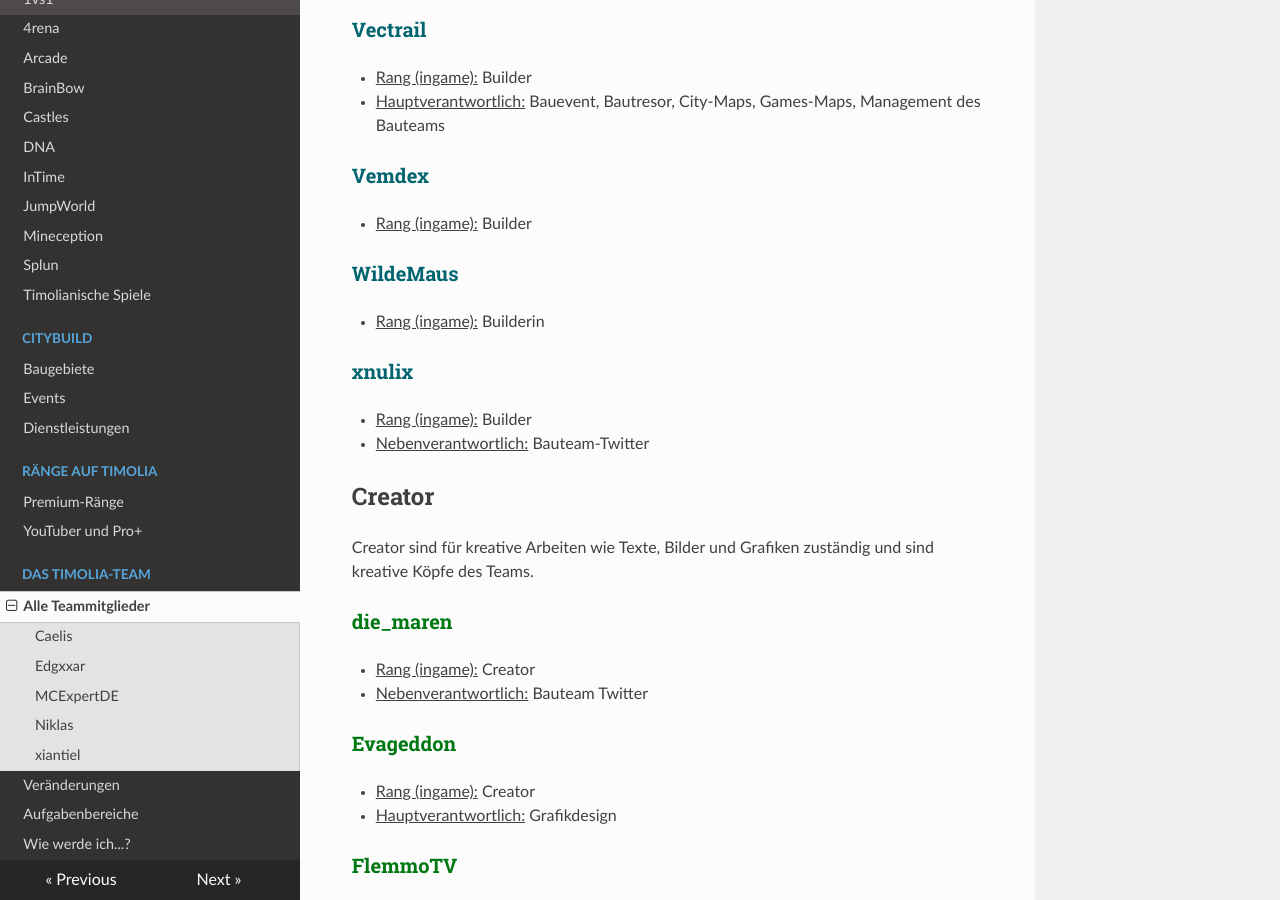
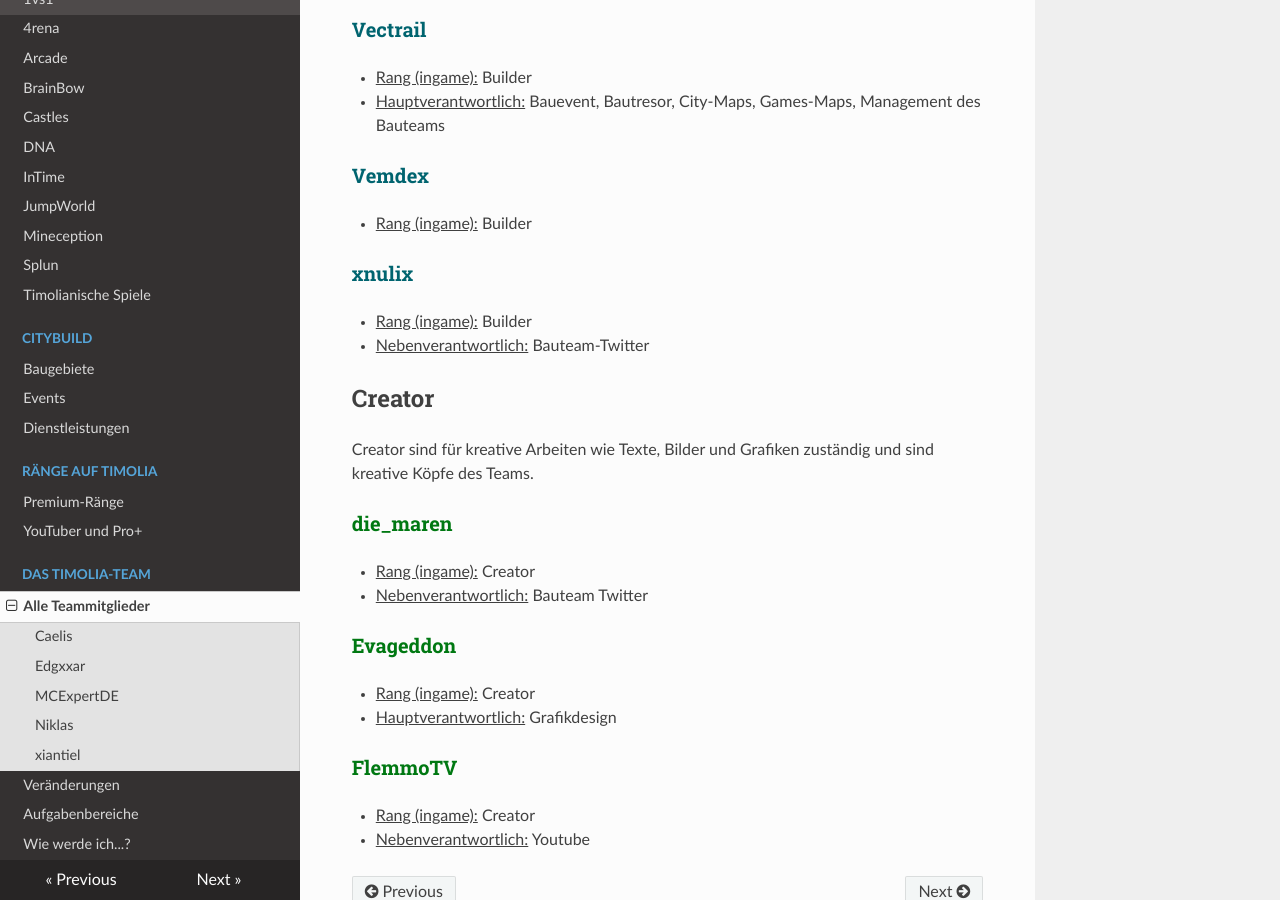
Before and after one commit to TimoliaDE/HowTo, an MkDocs documentation site: the page built from docs/team/members.md, in a window 1280 px wide and 900 px high, scrolled down 8869 px. Built offline with MkDocs 1.6.1, drawn with Linux system fonts in a browser that asks for light colours; nearby versions of some CDN libraries; old or Windows-style settings are respelled for this version of MkDocs.

Commit message:
Update members.md

```diff
--- a/docs/team/members.md
+++ b/docs/team/members.md
@@ -287,9 +287,6 @@ Sie sind für die Arenen und Maps des Timolia-Netzwerkes verantwortlich und entw
 ###<strong><span style="color:#00646F">Vemdex</span></strong>
 - <u>Rang (ingame):</u> Builder
 
-### <strong><span style="color:#00646F">WildeMaus</span></strong>
-- <u>Rang (ingame):</u> Builderin
-
 ### <strong><span style="color:#00646F">xnulix</span></strong>
 - <u>Rang (ingame):</u> Builder
 - <u>Nebenverantwortlich:</u> Bauteam-Twitter
```
